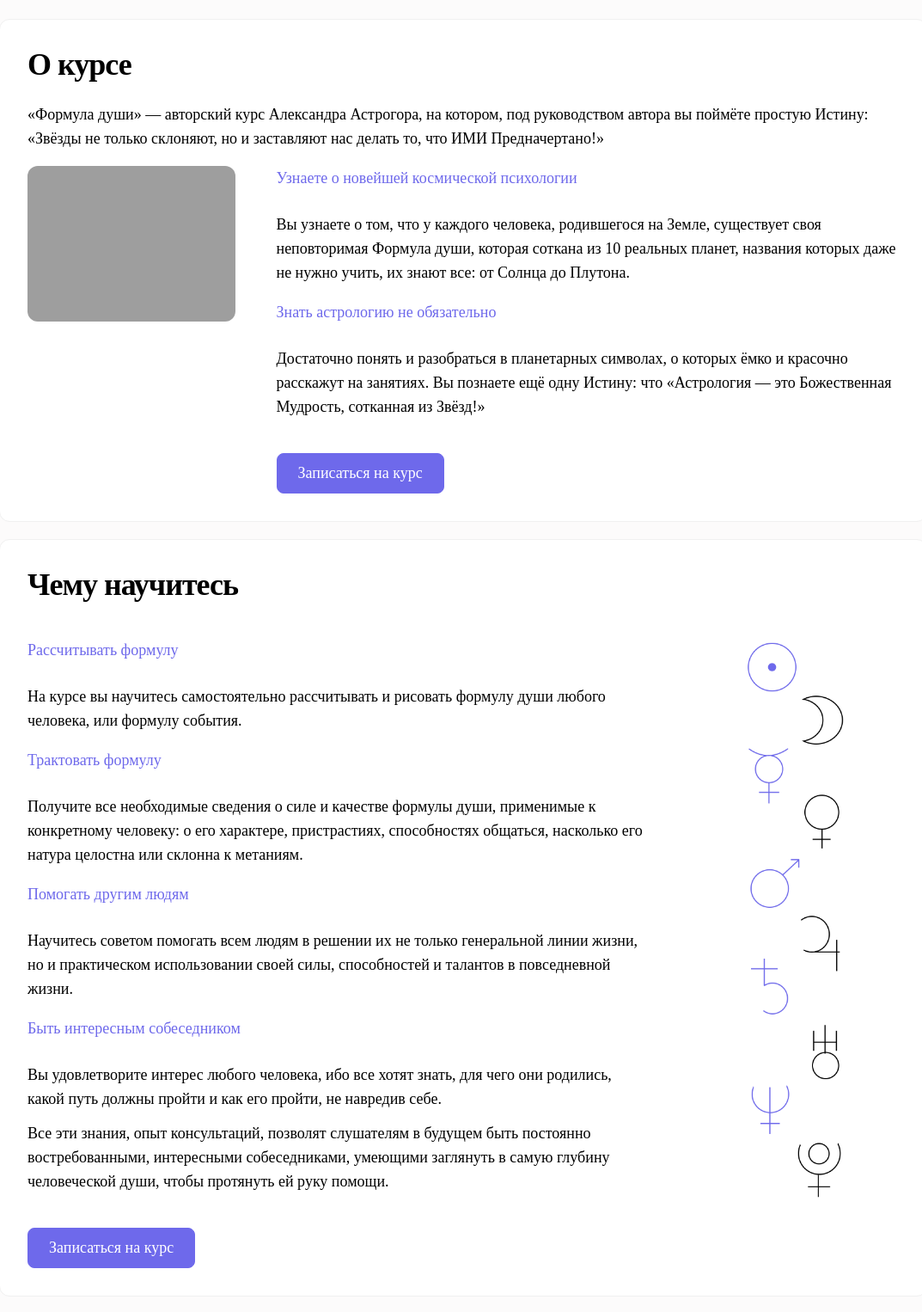
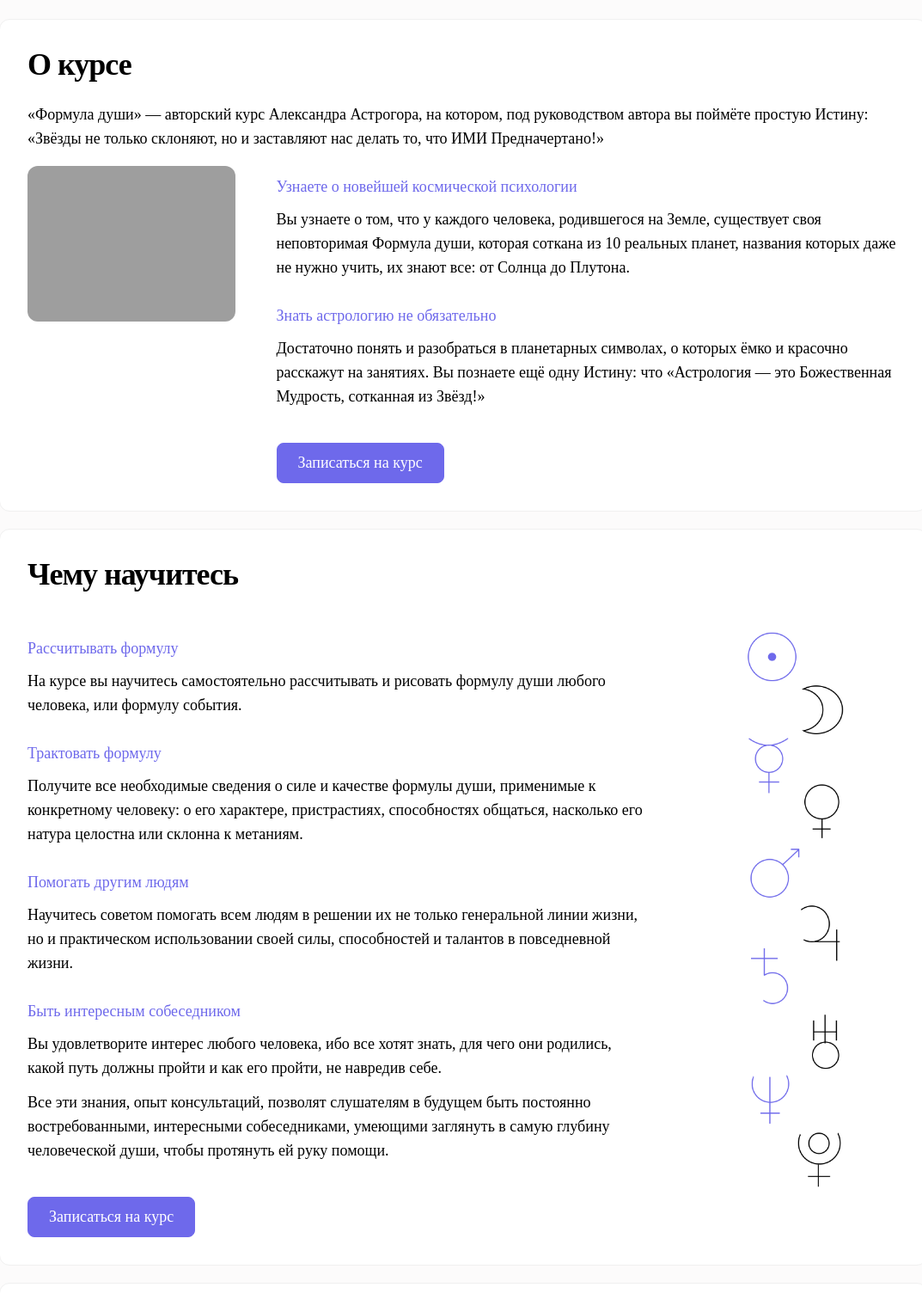
Before and after one commit to mosigo/astrogor, a Flask app: page /courses/fd in a window 1280 px wide. Shown: the part 293-1819 px from the top of the page at 86% size, without its empty margins (101-1174 px from the left). Run offline with Flask 2, Linux system fonts and the light colour scheme; parts of the project's set-up code (start-up, migrations or seed data) failed here and were passed over; some web fonts are replaced; grey boxes are pictures that could not be loaded.

Commit message:
Поправлены отступы заголовков на лендингах курсов.

```diff
--- a/static/css/base.css
+++ b/static/css/base.css
@@ -25,6 +25,14 @@
     font-size: 18px;
     color: #6E69EB;
     margin-top: 20px;
+    line-height: 24px;
+}
+
+.text-header-inner {
+    font-family: AstrogorHeader;
+    font-size: 18px;
+    color: #6E69EB;
+    margin-top: 30px;
     line-height: 24px;
 }
 
--- a/templates/courses/fd.html
+++ b/templates/courses/fd.html
@@ -57,14 +57,14 @@
             </div>
             <div class="right w75">
 
-                <div class="text-header">Узнаете о новейшей космической психологии</div>
+                <div class="text-header-inner">Узнаете о новейшей космической психологии</div>
                 <div class="text">
                     <p>Вы узнаете о том, что у каждого человека, родившегося на Земле, существует своя
                         неповторимая Формула души, которая соткана из 10 реальных планет,
                         названия которых даже не нужно учить, их знают все: от Солнца до Плутона.</p>
                 </div>
 
-                <div class="text-header">Знать астрологию не обязательно</div>
+                <div class="text-header-inner">Знать астрологию не обязательно</div>
                 <div class="text">
                     <p>Достаточно понять и разобраться в планетарных символах, о которых ёмко и красочно
                         расскажут на занятиях. Вы познаете ещё одну Истину: что «Астрология —
@@ -91,26 +91,26 @@
         <div class="plate-inner">
 
             <div class="left w75">
-                <div class="text-header">Рассчитывать формулу</div>
+                <div class="text-header-inner">Рассчитывать формулу</div>
                 <div class="text">
                     <p>На курсе вы научитесь самостоятельно рассчитывать и рисовать формулу души любого человека,
                         или формулу события.</p>
                 </div>
 
-                <div class="text-header">Трактовать формулу</div>
+                <div class="text-header-inner">Трактовать формулу</div>
                 <div class="text">
                     <p>Получите все необходимые сведения о силе и качестве формулы души,
                         применимые к конкретному человеку: о его характере, пристрастиях,
                         способностях общаться, насколько его натура целостна или склонна к метаниям.</p>
                 </div>
 
-                <div class="text-header">Помогать другим людям</div>
+                <div class="text-header-inner">Помогать другим людям</div>
                 <div class="text">
                     <p>Научитесь советом помогать всем людям в решении их не только генеральной линии жизни,
                         но и практическом использовании своей силы, способностей и талантов в повседневной жизни.</p>
                 </div>
 
-                <div class="text-header">Быть интересным собеседником</div>
+                <div class="text-header-inner">Быть интересным собеседником</div>
                 <div class="text">
                     <p>Вы удовлетворите интерес любого человека, ибо все хотят знать, для чего они родились,
                         какой путь должны пройти и как его пройти, не навредив себе.</p>
--- a/templates/courses/karma.html
+++ b/templates/courses/karma.html
@@ -86,7 +86,7 @@
 
             <div class="left w75">
 
-                <div class="text-header">Болезни и Карма</div>
+                <div class="text-header-inner">Болезни и Карма</div>
                 <div class="text">
                     <p>Вы узнаете о любой болезни с точки зрения Кармы, об энергетическом вампиризме,
                         о тайнах рождения и смерти, о перерождении и наследственных заболеваниях,
@@ -94,13 +94,13 @@
                         как избежать всего этого шквала следствий, поняв причины.</p>
                 </div>
 
-                <div class="text-header">Кому нужны эти знания</div>
+                <div class="text-header-inner">Кому нужны эти знания</div>
                 <div class="text">
                     <p>Эти знания доступны и необходимы всем людям, они нужны специалистам — врачам
                         и народным целителям, астрологам и экстрасенсам, психологам и педагогам.</p>
                 </div>
 
-                <div class="text-header">Болеть — стыдно</div>
+                <div class="text-header-inner">Болеть — стыдно</div>
                 <div class="text">
                     <p>Скоро придёт время, когда нам стыдно будет сказать о своей болезни, ибо все будут знать
                         чем мы плохи и грешны перед собой, перед другими людьми, перед Природой и перед Богом.</p>
--- a/templates/news.html
+++ b/templates/news.html
@@ -50,6 +50,7 @@
                 <div class="text">
                     <p>Мы обновили сайт! Теперь у нас много новых разделов.</p>
                 </div>
+                <h4>Астрологам</h4>
                 <div class="text">
                     <p>В разделе <a href="/astro">Астрологам</a> вы найдёте два онлайн-инструмента:
                         <a href="/card">построение Формулы Души</a>, <a href="/transit">построение транзитов</a>
@@ -69,6 +70,7 @@
                 <p><img src="{{ url_for('static', filename='pic/books/book1.png') }}"/></p>
             </div>
             <div class="right w75">
+                <h4>Книги и видео</h4>
                 <div class="text">
                     <p>Раздел «<a href="/books">Книги</a>» содержит информацию обо всех книгах, выпущенных Астрогором.
                         Мы не даём ссылок на покупку этих книг где-либо, но все они легко ищутся поиском в интернете.
@@ -88,6 +90,7 @@
 
         <div class="plate-inner not-first">
             <div class="left w75">
+                <h4>Консультации, контакты и другие школы</h4>
                 <div class="text">
                     <p>Больше информации про <a href="/others">наших друзей</a>, чьи школы
                         и авторские курсы мы рекомендуем.</p>
@@ -100,6 +103,8 @@
                     <p>Отдельная <a href="/contacts">страничка с контактами</a> наших администраторов
                         офлайн и онлайн обучения.</p>
                 </div>
+
+                <h4>На Главной по-прежнему всё!</h4>
                 <div class="text">
                     <p>И по-прежнему вся-вся информация на нашей <a href="/">Главной странице</a>.
                         Надеемся, что вам будет удобно и полезно!</p>
```
Also changed, not shown: templates/courses/astro.html (+5 -5 lines), templates/courses/palmistry.html (+4 -4 lines).
